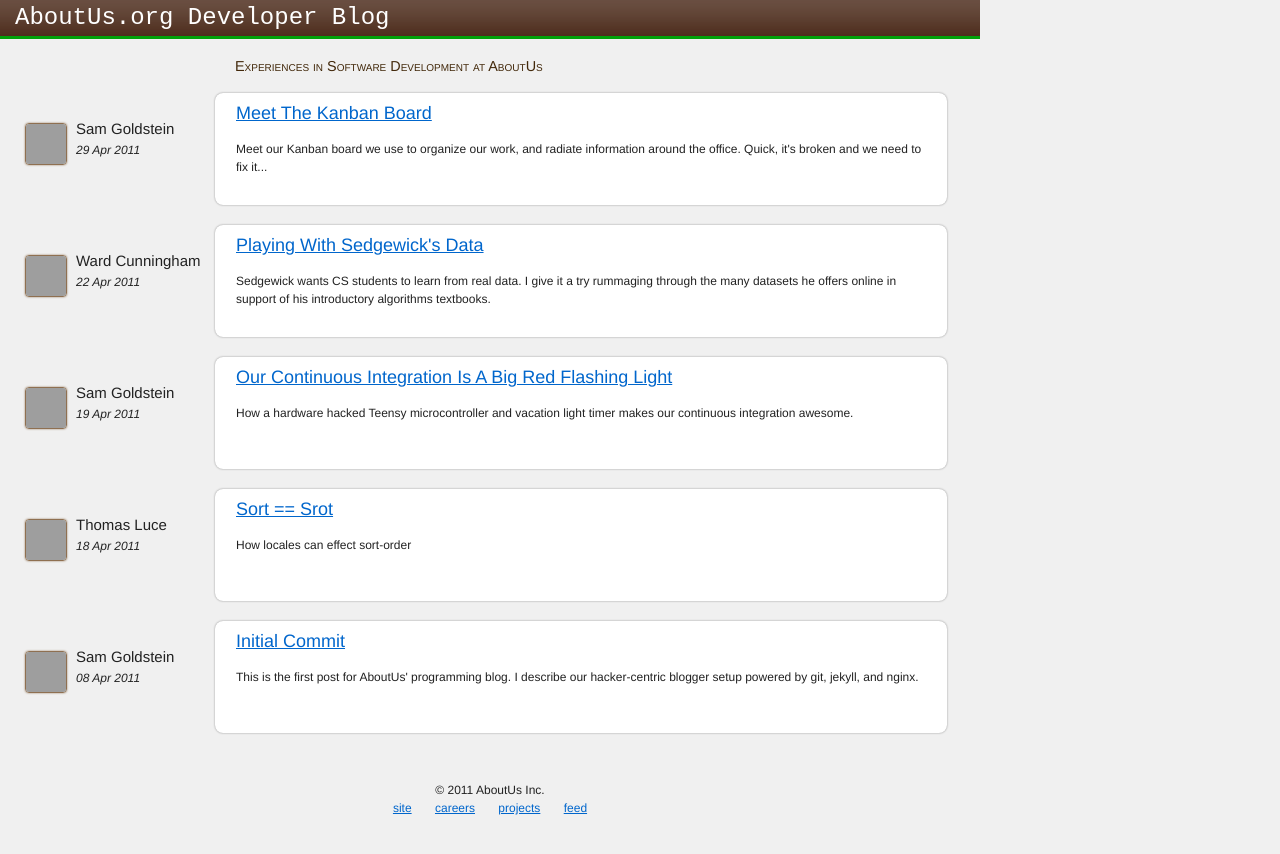
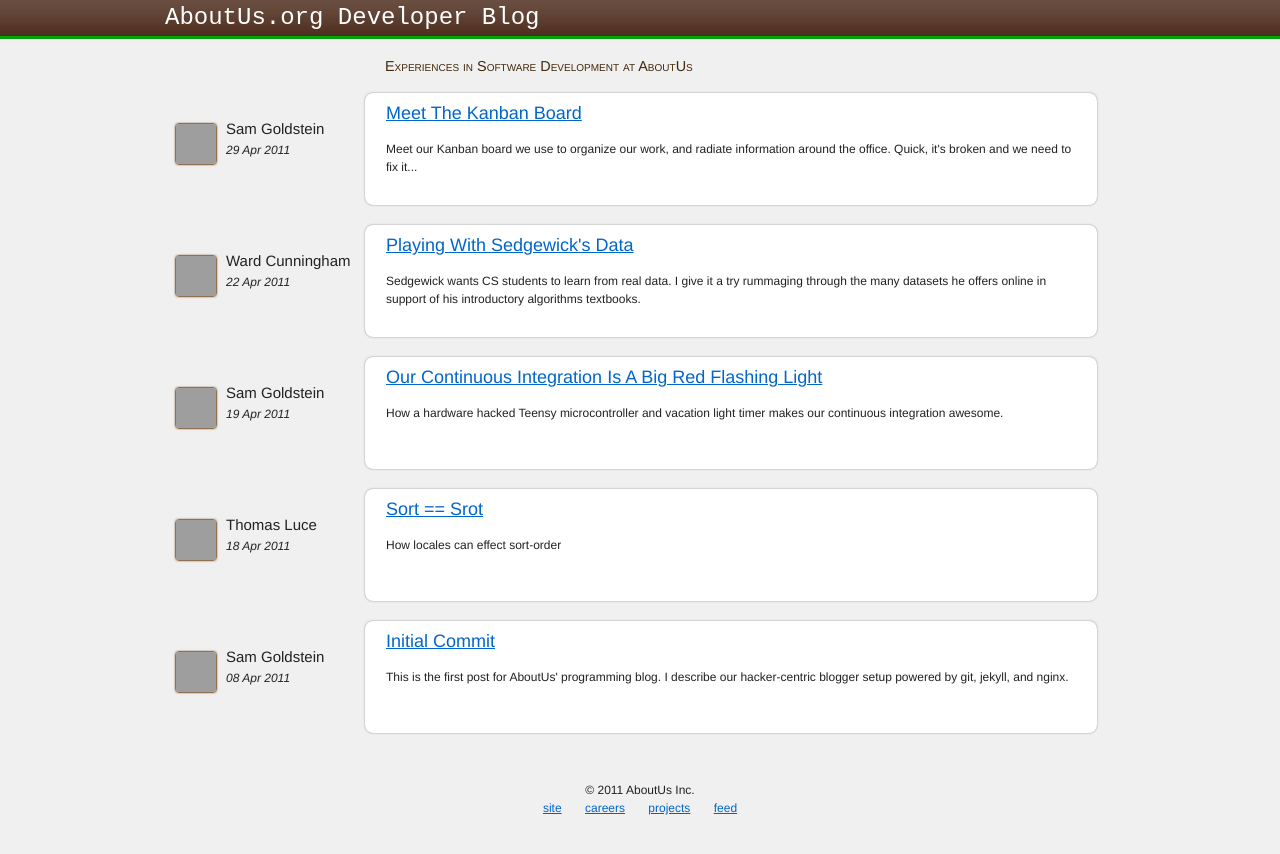
Before and after one commit to AboutUs/devblog, a Jekyll site: the page built from index.markdown, in a window 1280 px wide. Shown: the top 854 px of the page. Built offline with Jekyll 4.4.1, drawn with Linux system fonts in a browser that asks for light colours; Markdown is read by kramdown in place of the engine named in the settings; grey boxes are pictures that could not be loaded.

Commit message:
I suck at css

```diff
--- a/css/style.css
+++ b/css/style.css
@@ -1,7 +1,7 @@
 body {
   font-family: "Helvetica Neue", "Helvetica", Arial, sans-serif;
   background: #f0f0f0;
-  width : 980px;
+  min-width : 980px;
 }
 
 
```
